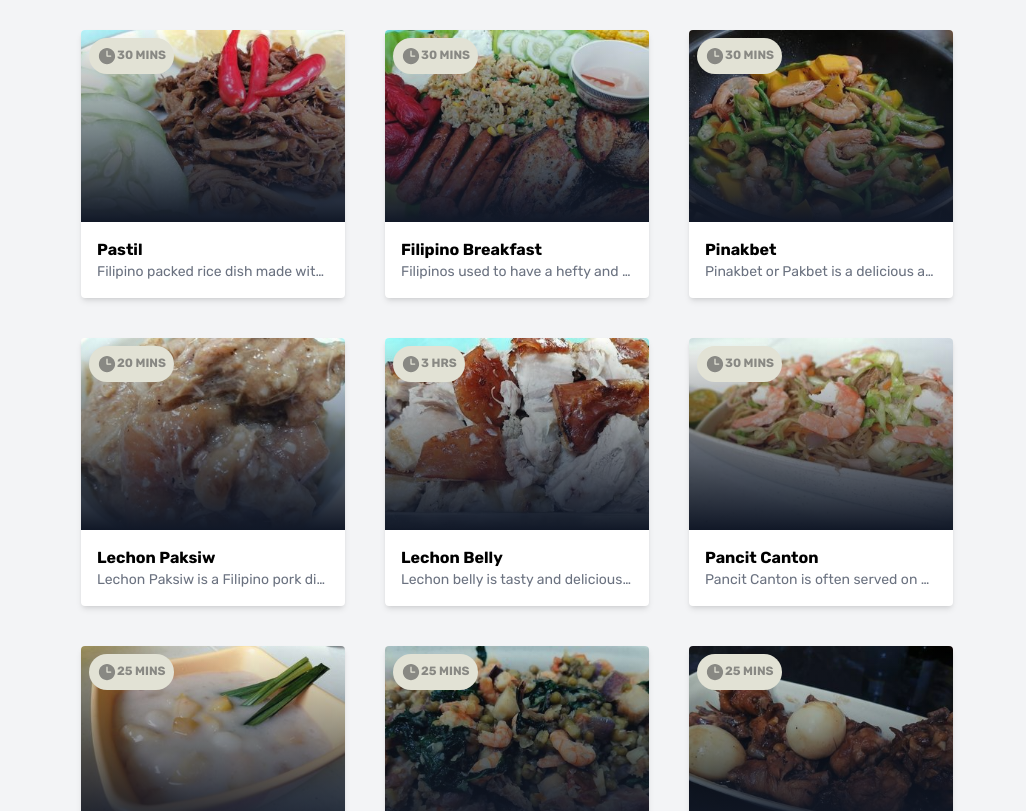
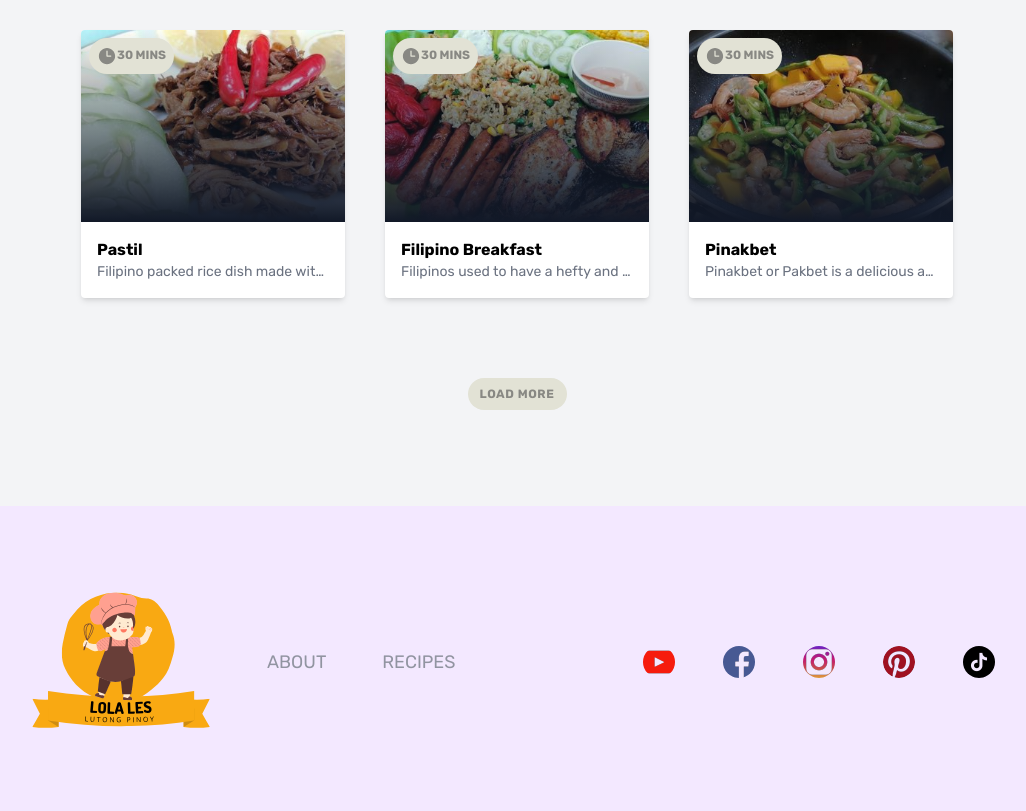
Before and after one commit to mdverdera/lolaleslutongpinoy, a Next.js app: page /recipes in a window 1280 px wide. Shown: the part 1102-1913 px from the top of the page, without its empty margins (123-1149 px from the left). Built offline with nearby package versions, Linux system fonts and the light colour scheme.

Commit message:
Add load more functionality in recipes.

```diff
--- a/pages/recipes/index.tsx
+++ b/pages/recipes/index.tsx
@@ -4,6 +4,7 @@ import { MagnifyingGlassIcon, ClockIcon } from "@heroicons/react/24/solid";
 import { GetStaticProps, InferGetStaticPropsType } from "next";
 import Head from "next/head";
 import Link from "next/link";
+import { useEffect, useState } from "react";
 
 type RecipeModel = {
   id: string;
@@ -20,6 +21,12 @@ type RecipeModel = {
 const Recipes = ({
   recipesData,
 }: InferGetStaticPropsType<typeof getStaticProps>) => {
+  const [postNum, setPostNum] = useState(6); // Default number of posts dislplayed
+
+  function loadMore() {
+    setPostNum((prevPostNum) => prevPostNum + 6); // 6 is the number of posts you want to load per click
+  }
+
   return (
     <>
       <Head>
@@ -137,7 +144,7 @@ const Recipes = ({
           <div>
             <div className="mt-8 grid md:grid-cols-3 gap-10">
               {/* Recipe Box */}
-              {recipesData.reverse().map((recipe: RecipeModel) => {
+              {recipesData.slice(0, postNum).map((recipe: RecipeModel) => {
                 return (
                   <div className="card" key={recipe.id}>
                     {/* cards go here */}
@@ -146,6 +153,14 @@ const Recipes = ({
                 );
               })}
             </div>
+          </div>
+          <div className="flex justify-center pt-20">
+            <button
+              onClick={loadMore}
+              className="btn bg-veryLightYellowGreen-100 text-veryLightYellowGreen-200 hover:shadow-inner transform hover:scale-125 hover:bg-opacity-50 transition ease-out duration-300"
+            >
+              Load More
+            </button>
           </div>
         </div>
       </section>
@@ -156,7 +171,7 @@ const Recipes = ({
 export default Recipes;
 
 export const getStaticProps: GetStaticProps = async (context) => {
-  const recipesData = recipes;
+  const recipesData = recipes.reverse();
 
   return {
     props: {
```
